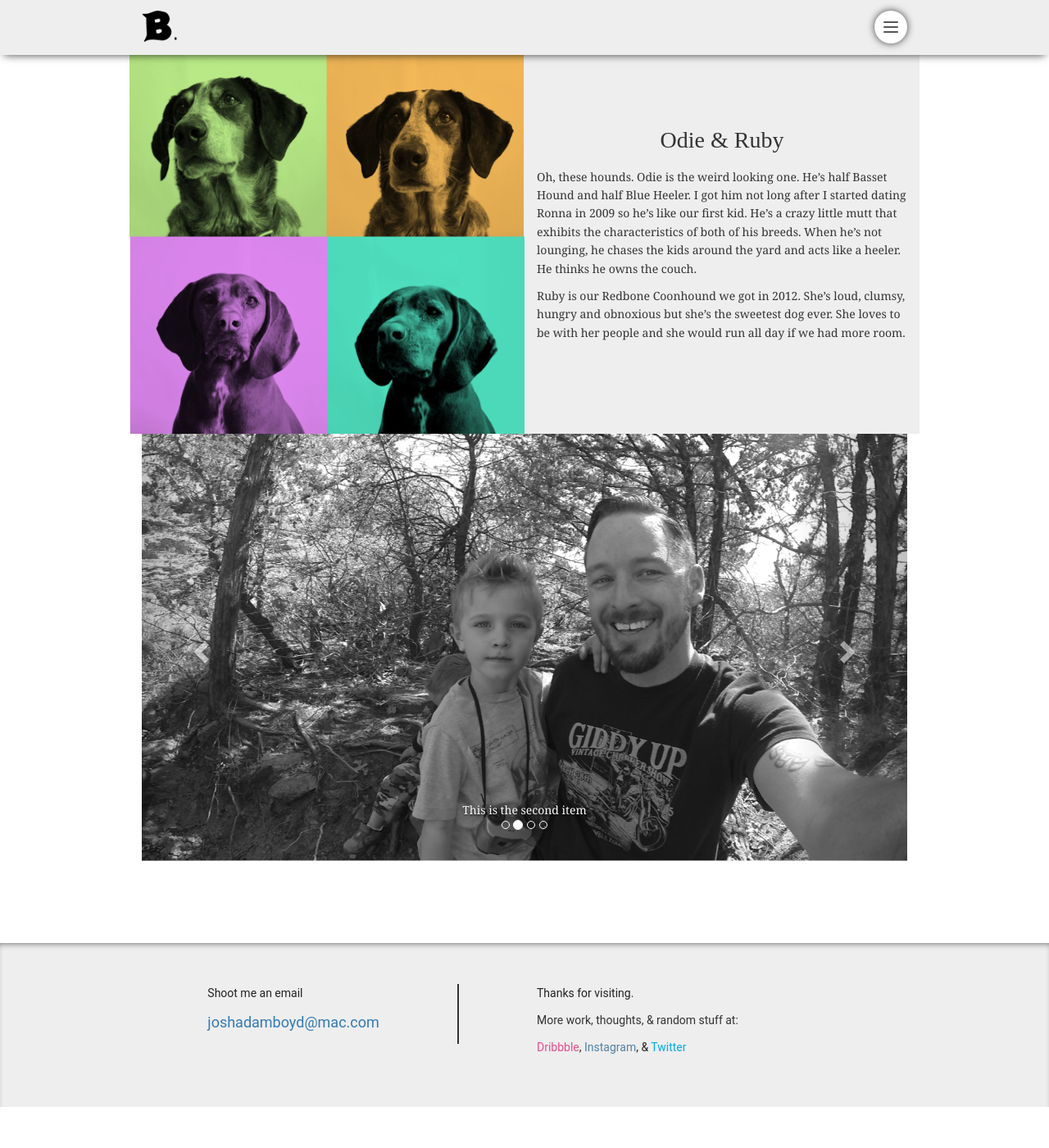
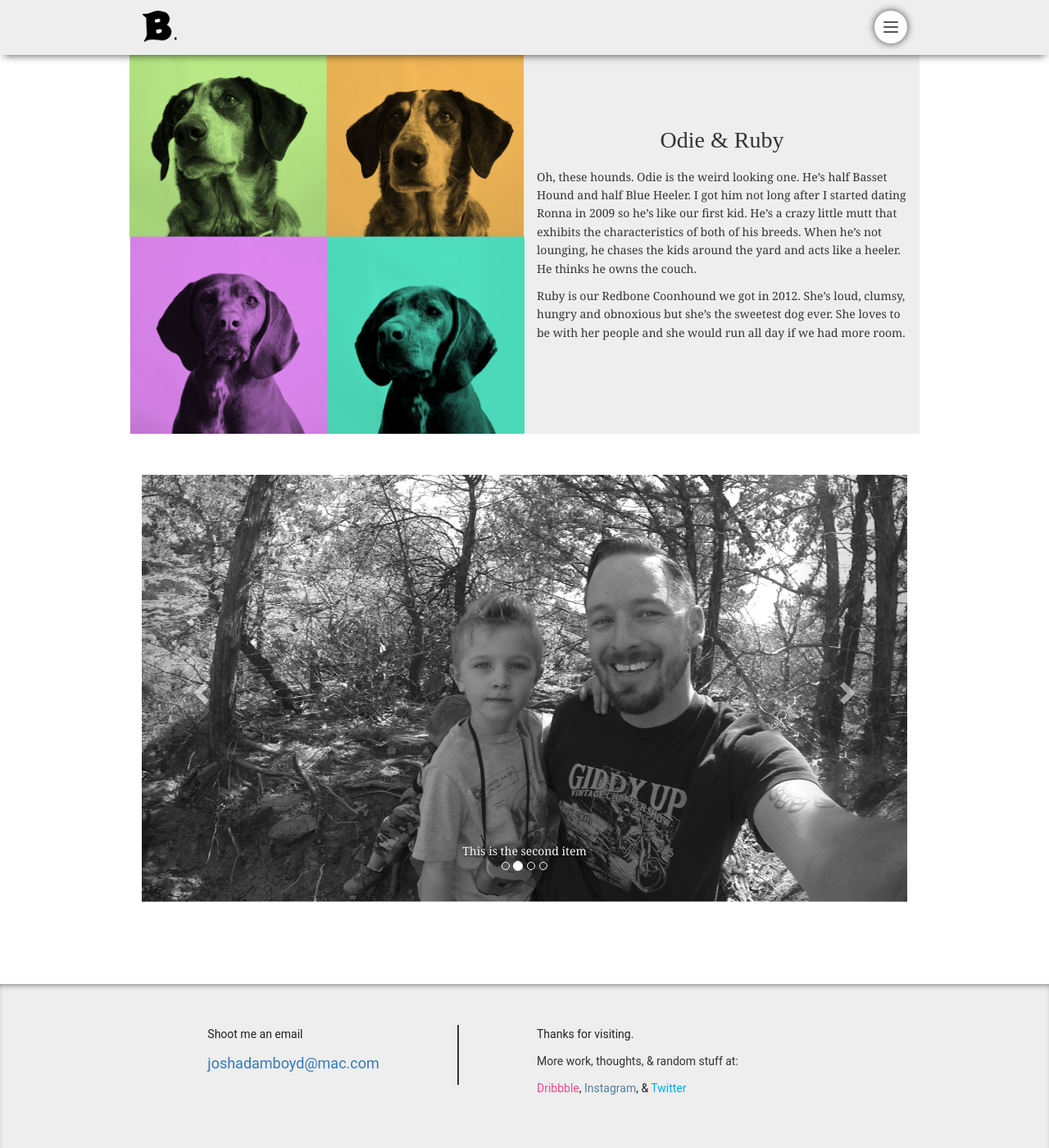
Before and after one commit to joshadamboyd/joshadamboyd.github.io, a Jekyll site: the page built from family.html, in a window 1280 px wide and 1400 px high, scrolled down 1699 px. Shown: the whole window at 82% size. Built offline with Jekyll 4.4.1, drawn with Linux system fonts in a browser that asks for light colours; some web fonts are replaced; comment, search, counter and statistics services are not loaded; before the commit the page ends 3049 px from its top, so only the background shows below that.

Commit message:
Gallery spacing

```diff
--- a/_sass/_carousel.scss
+++ b/_sass/_carousel.scss
@@ -1,2 +1,5 @@
 /* CAROUSEL
 -------------------------------------------------- */
+.carousel {
+  margin: 50px auto 0;
+}
```
